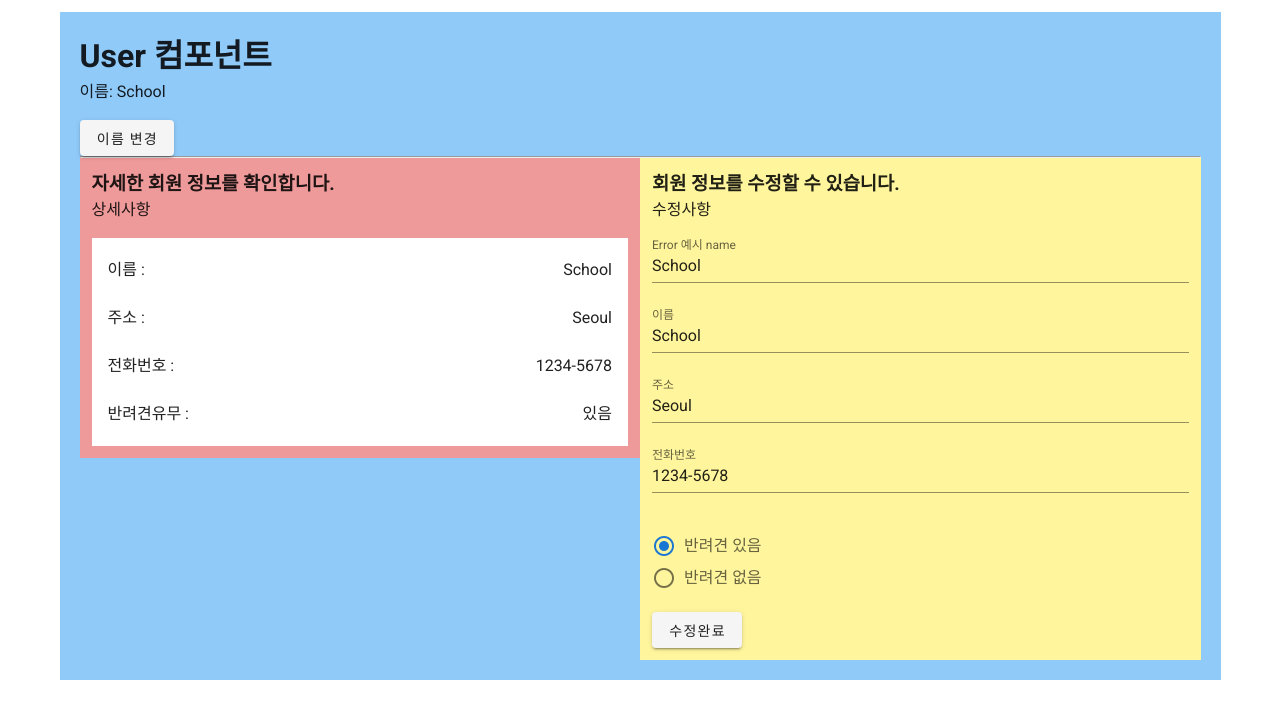
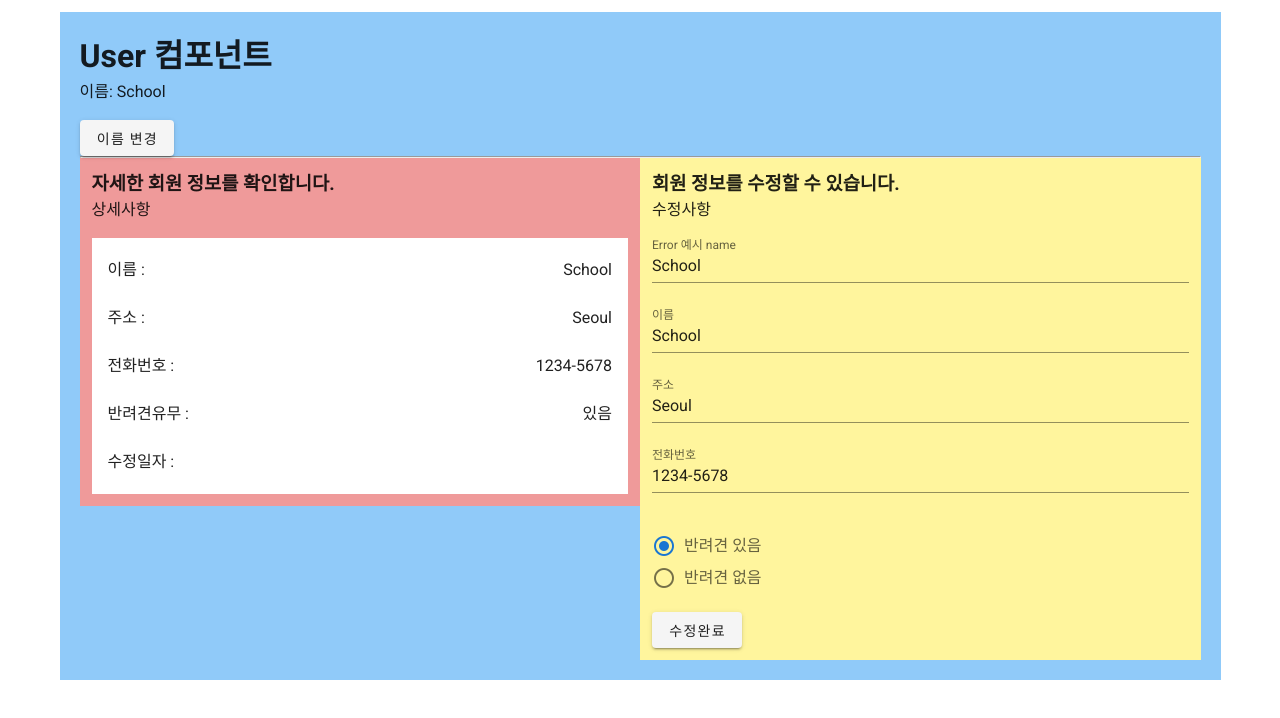
Before and after one commit to YooHyeok/Vue2, a Vue app: page /user in a window 1280 px wide. Shown: the top 718 px of the page. Built offline with nearby package versions, Linux system fonts and the light colour scheme.

Commit message:
feat: `UserDetail.vue` - EventBus객체 - created 훅 $on 이벤트 리스너 등록 및 데이터 초기화

```diff
--- a/src/components/user/UserDetail.vue
+++ b/src/components/user/UserDetail.vue
@@ -28,14 +28,24 @@
         <v-list-item-content>반려견유무 : </v-list-item-content>
         <v-list-item-content class="d-inline text-right">{{ hasDogKr }}</v-list-item-content>
       </v-list-item>
+      <v-list-item>
+        <v-list-item-content>수정일자 : </v-list-item-content>
+        <v-list-item-content class="d-inline text-right">{{ editedDate }}</v-list-item-content>
+      </v-list-item>
 
     </v-list>
   </div>
 </template>
 
 <script>
+import { eventBus } from '../../main';
 
 export default {
+  data() {
+    return {
+      editedDate: null
+    }
+  },
   props: ['nameOfChild', 'name', 'address', 'phone', 'hasDog'],
  /*  props: {
     // nameOfChild: String
@@ -57,9 +67,14 @@ export default {
       this.nameOfChild = '컴퓨터'
     }
   },
-  data () {
-    return {
-    }
+  /**
+   * 3. created 훅을 통해 eventBus에 접근하여
+   * $.on()을 통해 이벤트 리스너를 등록한다.
+   */
+  created () {
+    eventBus.$on('userWasEdited', (date) => {
+      this.editedDate = date
+    })
   }
 }
 
```
